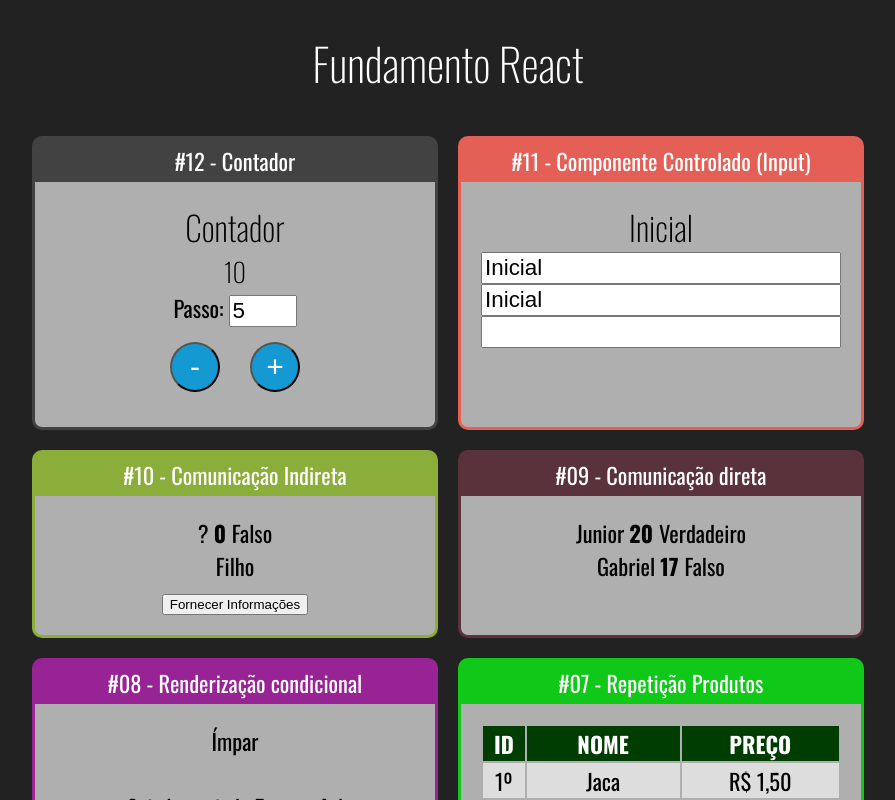
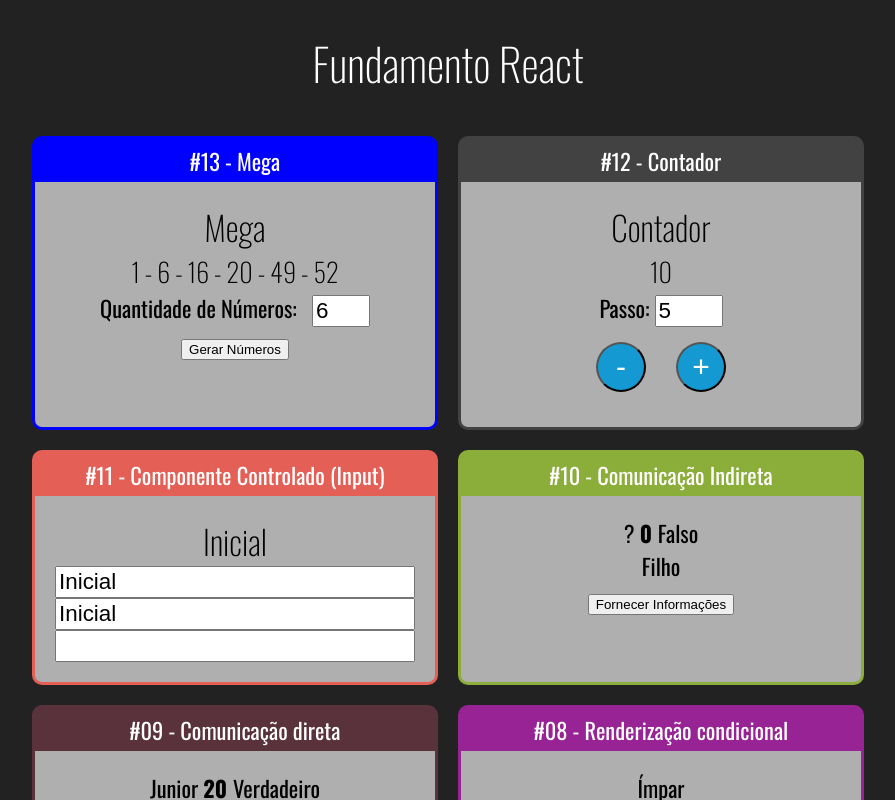
Before and after one commit to tindao02/fundamentos-react, a React (Create React App) app: page / in a window 1280 px wide. Shown: the top 800 px of the page, without its empty margins (192-1087 px from the left). Built offline with nearby package versions, Linux system fonts and the light colour scheme.

Commit message:
Mega gerar numeros

```diff
--- a/src/App.jsx
+++ b/src/App.jsx
@@ -17,6 +17,7 @@
 import IndiretaPai from './components/comunicacao/IndiretaPai'
 import Input from './components/formulario/input'
 import Contador from './components/contador/Contador'
+import Mega from './components/Mega/Mega'
 
 export default () =>
 (
@@ -24,6 +25,10 @@
         <h1>Fundamento React</h1>
 
         <div className='Cards'>
+
+            <Card titulo="#13 - Mega" color='#0000FF'>
+                <Mega/>
+            </Card>
 
             <Card titulo="#12 - Contador" color='#424242'>
                 <Contador numeroInicial={10}/>
--- /dev/null
+++ b/src/components/Mega/Geral.js
@@ -0,0 +1,6 @@
+
+
+
+
+//console.log(gerarNumeroNaoContido(1, 5, [1,2,3]))
+console.log(gerarNumeros(7))
--- /dev/null
+++ b/src/components/Mega/Mega.css
@@ -0,0 +1,10 @@
+.Mega input
+{
+    font-size: 1.4rem;
+    width: 50px;
+}
+
+.Mega label
+{
+    margin-right: 10px;
+}
--- /dev/null
+++ b/src/components/Mega/Mega.jsx
@@ -0,0 +1,48 @@
+import React, {useState} from 'react';
+
+import './Mega.css'
+
+export default (props) =>
+{
+    function gerarNumeroNaoContido(min, max, array)
+    {
+        const aleatorio = parseInt(Math.random()*(max +1 - min) + min);
+        return array.includes(aleatorio) ? gerarNumeroNaoContido(min, max, array) : aleatorio;
+    }
+
+    function gerarNumeros(quant)
+    {
+        const numeros = Array(quant).fill(0)
+                                    .reduce((nums) => {
+                                        const novoNumero = gerarNumeroNaoContido(1, 60, nums)
+                                        console.log([...nums, novoNumero])
+                                        return [...nums, novoNumero]
+                                    }, [])
+                                    .sort((n1, n2) => n1 - n2)
+        return numeros
+    }
+
+    const [quant, setQtde] = useState(props.quant || 6)
+    const numerosIniciais = gerarNumeros(quant)
+    const [numeros, setNumeros] = useState(numerosIniciais)
+
+    return(
+        <div className="Mega">
+            <h2>Mega</h2>
+            <h3> {numeros.join(' - ')} </h3>
+            <div>
+                <label>Quantidade de Números: </label>
+                <input type="number"
+                       min="1"
+                       max="60"
+                       value={quant}
+                       onChange={e => {
+                        setQtde(+e.target.value)
+                        setNumeros(gerarNumeros(+e.target.value))
+                       } }
+                />
+            </div>
+            <button onClick={() => setNumeros(gerarNumeros(quant))}>Gerar Números</button>
+        </div>
+    );
+}
```
Also changed, not shown: src/components/Mega/GeraNumero.jsx (added, +12 -0 lines).
